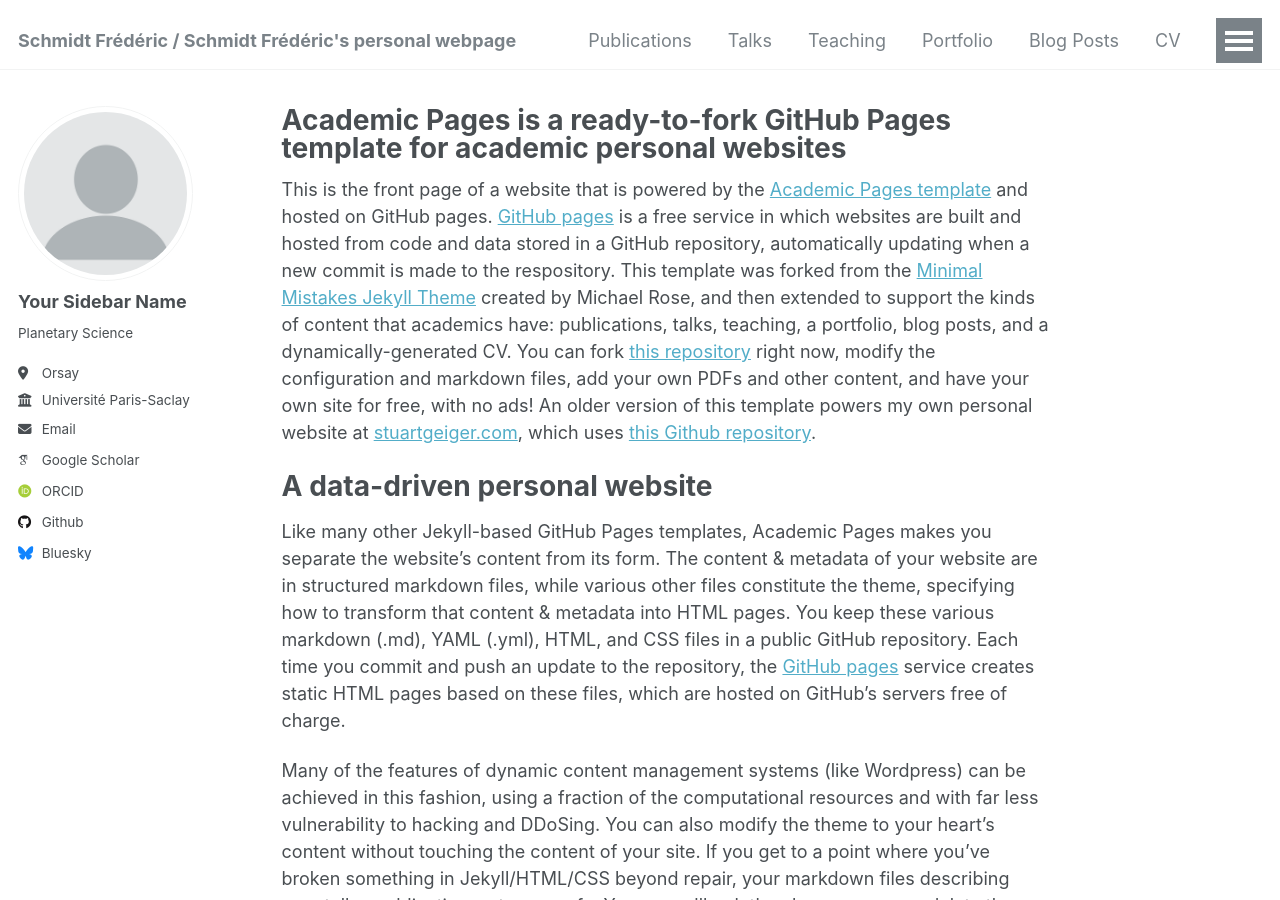
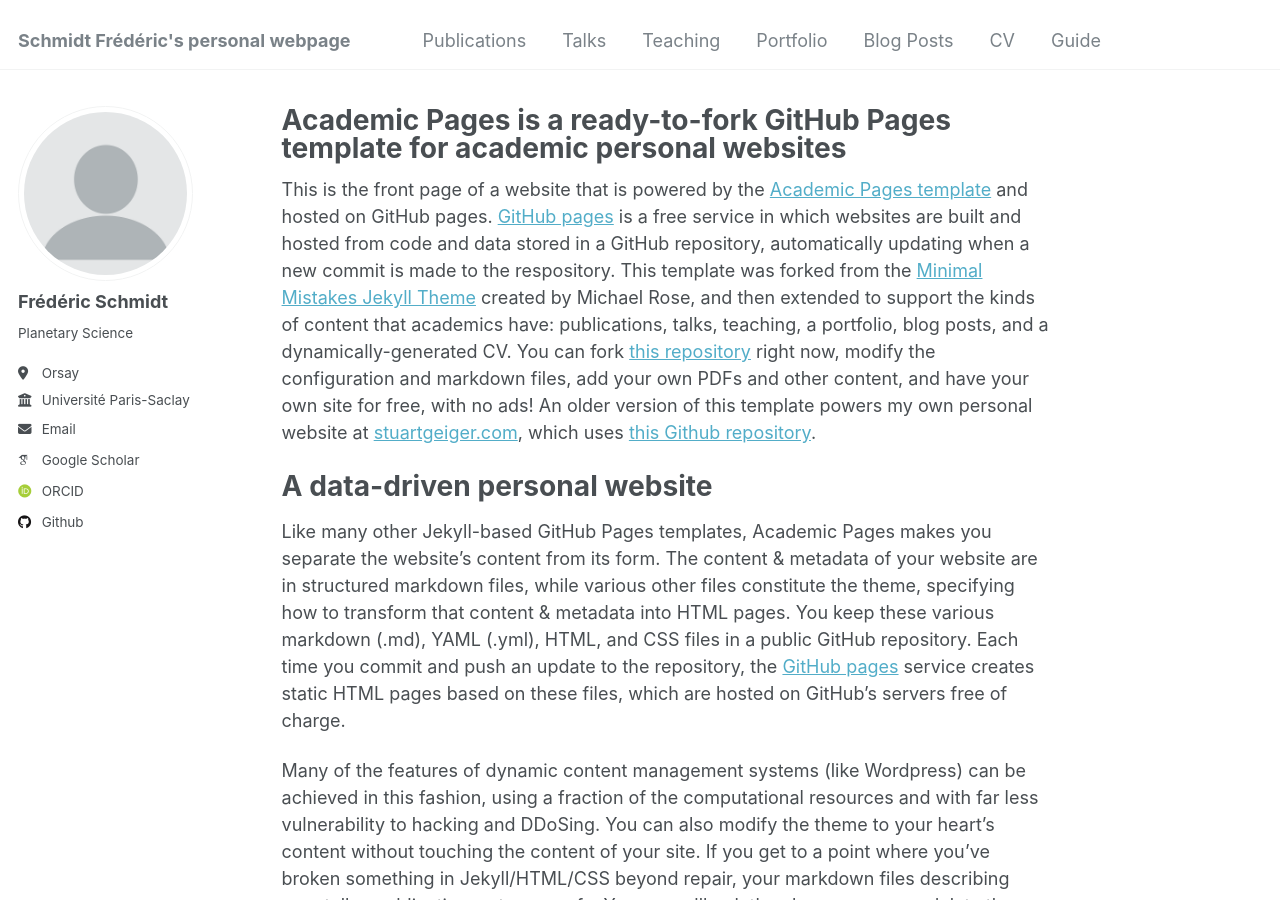
Before and after one commit to fredericschmidt/fredericschmidt.github.io, a Jekyll site: the page built from _pages/about.md, in a window 1280 px wide and 900 px high. Built offline with Jekyll 4.4.1, drawn with Linux system fonts in a browser that asks for light colours; some web fonts are replaced; some of the changed lines change nothing that is shown.

Commit message:
Update _config.yml

```diff
--- a/_config.yml
+++ b/_config.yml
@@ -8,7 +8,7 @@
 
 # Basic Site Settings
 locale                   : "en-US"
-title                    : "Schmidt Frédéric / Schmidt Frédéric's personal webpage"
+title                    : "Schmidt Frédéric's personal webpage"
 title_separator          : "-"
 name                     : &name "Schmidt Frédéric"
 description              : &description "personal description"
@@ -22,7 +22,7 @@
 author:
   # Biographic information
   avatar           : "profile.png"
-  name             : "Your Sidebar Name"
+  name             : "Frédéric Schmidt"
   pronouns         : # example: "she/her"
   bio              : "Planetary Science"
   location         : "Orsay"
@@ -43,12 +43,12 @@
   bitbucket        : # Username - Update with your username on the site
   codepen          : # Username
   dribbble         : # Username
-  github           : "academicpages"
+  github           : "fredericschmidt"
   kaggle           : # Username
   stackoverflow    : # User number or user number and name (i.e., use "1" or "1/jeff-atwood")
 
   # Social media
-  bluesky          : "bsky.app" # Replace this with you Bluesky username
+  bluesky          : # "bsky.app" # Replace this with you Bluesky username
   facebook         : # Username
   flickr           : # Username
   foursquare       : # Username
```
